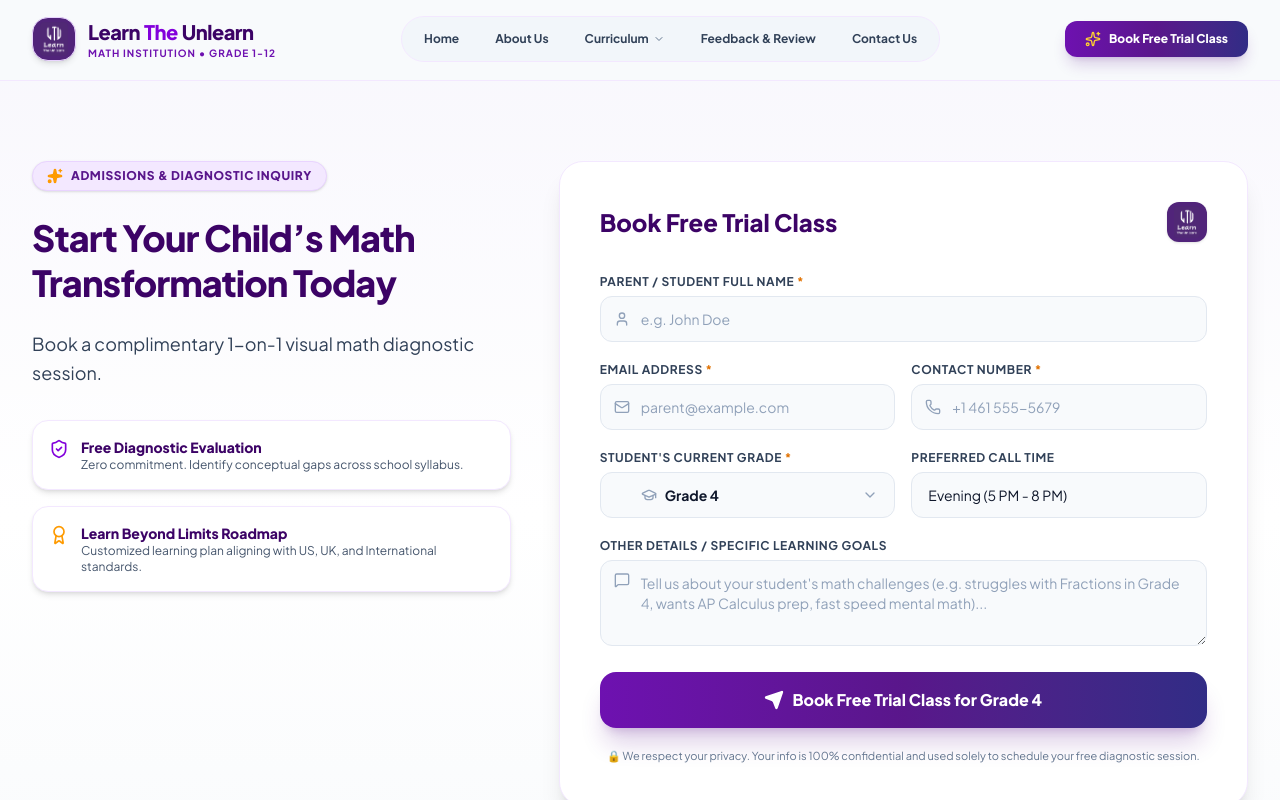
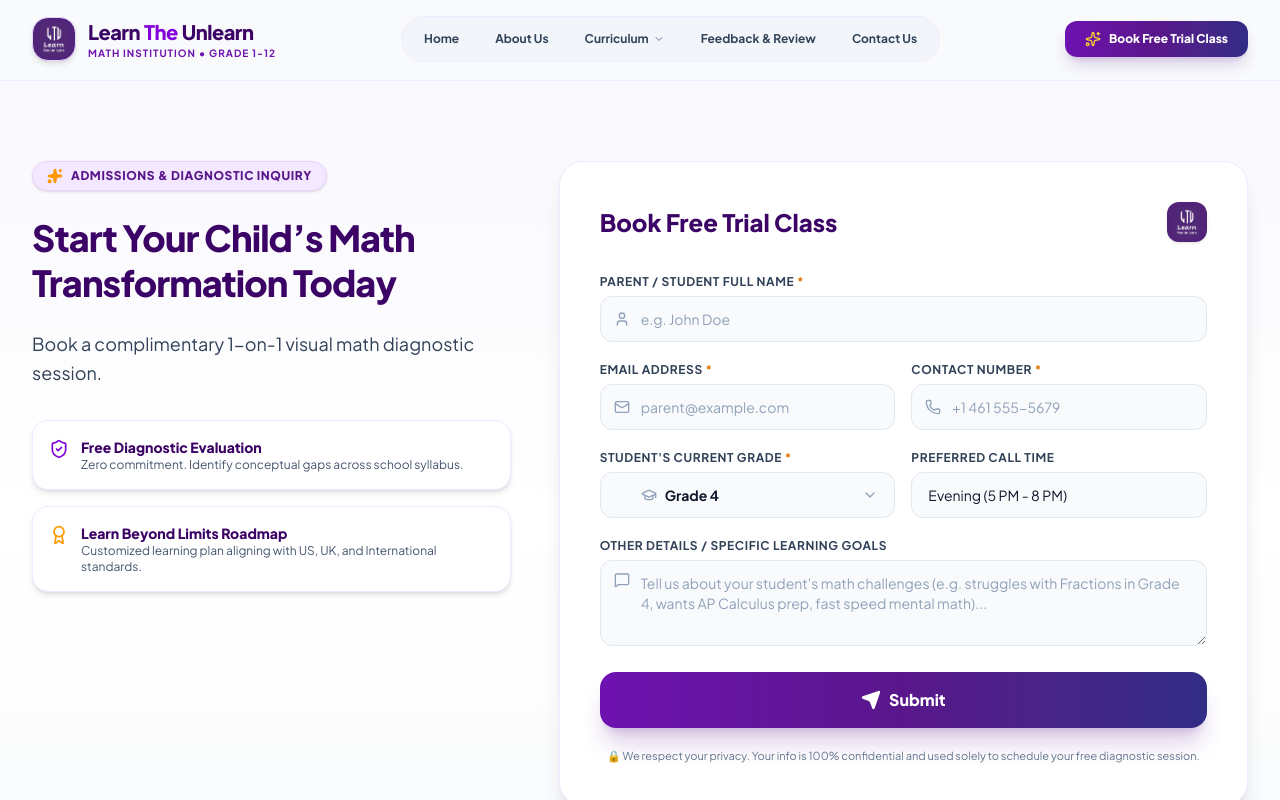
Before and after one commit to learntheunlearn/learntheunlearn, a React (Vite) app: page / in a window 1280 px wide. Both pictures are taken after a click on the button "Book Free Trial Class". Shown: the top 800 px of the page. Built offline with nearby package versions, Linux system fonts and the light colour scheme.

Commit message:
Update form submit button text to 'Submit'.

```diff
--- a/src/components/InquiryForm.jsx
+++ b/src/components/InquiryForm.jsx
@@ -371,7 +371,7 @@ export default function InquiryForm({ preselectedGrade, onGradeChanged }) {
                   ) : (
                     <>
                       <Send className="w-5 h-5 fill-white" />
-                      <span>Book Free Trial Class for {formData.grade}</span>
+                      <span>Submit</span>
                     </>
                   )}
                 </button>
```
